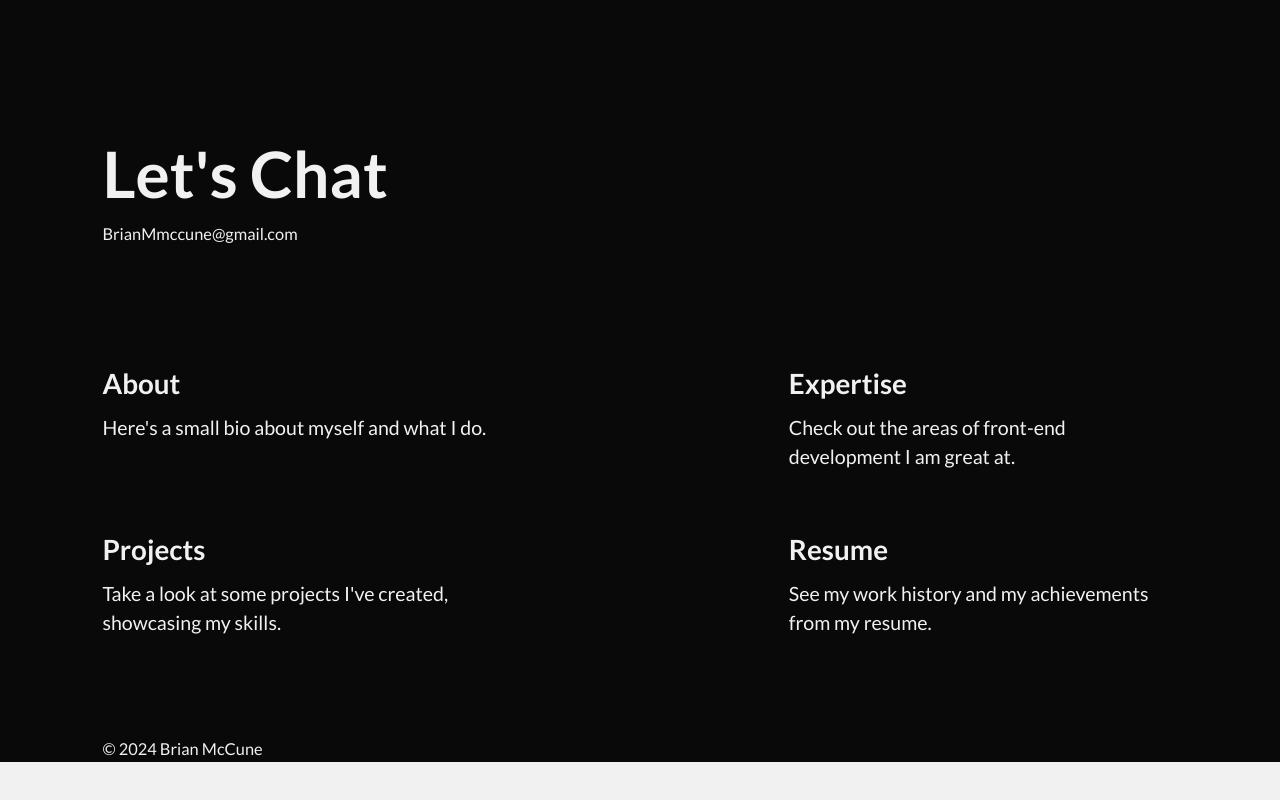
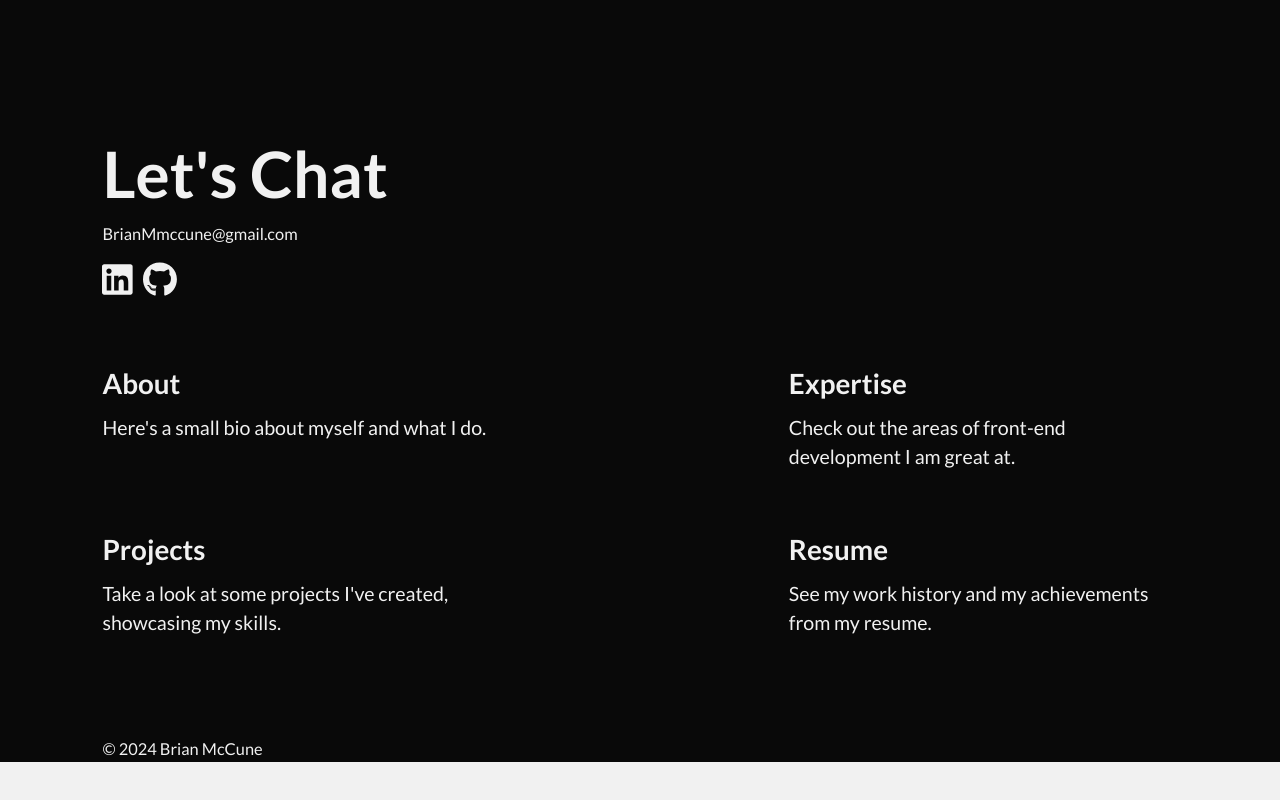
Before and after one commit to BrianMcCune/brianmccune-portfolio, a React (Vite) app: page / in a window 1280 px wide. Shown: the part 4702-5502 px from the top of the page. Built offline with nearby package versions, Linux system fonts and the light colour scheme.

Commit message:
color fix for icons

```diff
--- a/src/Contact.jsx
+++ b/src/Contact.jsx
@@ -43,12 +43,12 @@ const Contact = () => {
           <div className="social-media-icons">
             <div>
               <a href="https://www.linkedin.com/in/mccuneb/" target="_blank">
-              <FontAwesomeIcon style={{fontSize: '35px', color: 'rgb(9, 9, 9)'}} icon={faLinkedin} />
+              <FontAwesomeIcon className='fontawesomeicon' style={{fontSize: '35px', color: 'rgb(9, 9, 9)'}} icon={faLinkedin} />
               </a>
             </div>
             <div>
               <a href="https://github.com/Brian4755" target="_blank">
-              <FontAwesomeIcon style={{fontSize: '35px', color: 'rgb(9, 9, 9)'}} icon={faGithub} />
+              <FontAwesomeIcon className='fontawesomeicon' style={{fontSize: '35px', color: 'rgb(9, 9, 9)'}} icon={faGithub} />
               </a>
             </div>
           </div>
--- a/src/Projects.jsx
+++ b/src/Projects.jsx
@@ -111,6 +111,18 @@ const Projects = () => {
       duration: 0.2,
     })
 
+    gsap.to('.fontawesomeicon', {
+      scrollTrigger: {
+        trigger: '.projects',
+        start: '-20% top',
+        end: '200% top',
+        toggleActions: "restart reverse restart reverse",
+        // markers: true
+      },
+      color: 'rgb(241, 241, 241)',
+      duration: 0.2,
+    })
+
     gsap.to('button', {
       scrollTrigger: {
         trigger: '.projects',
```
